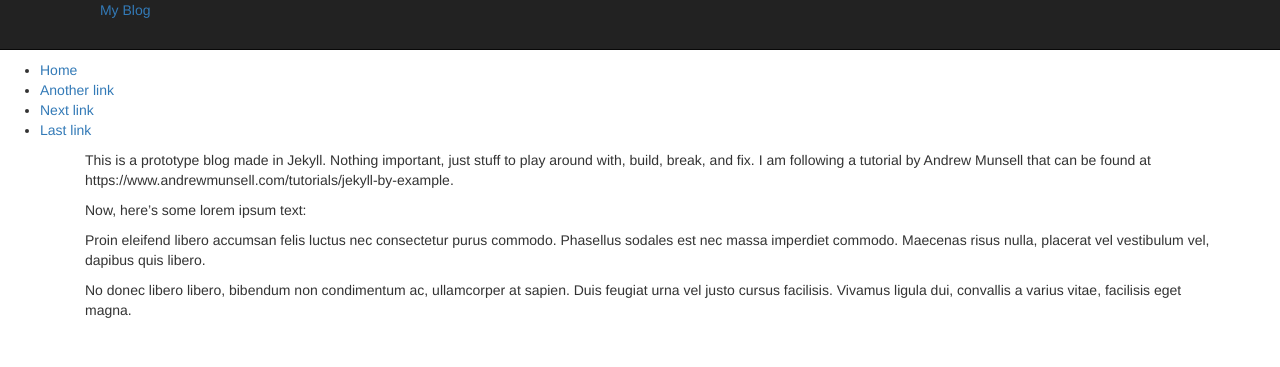
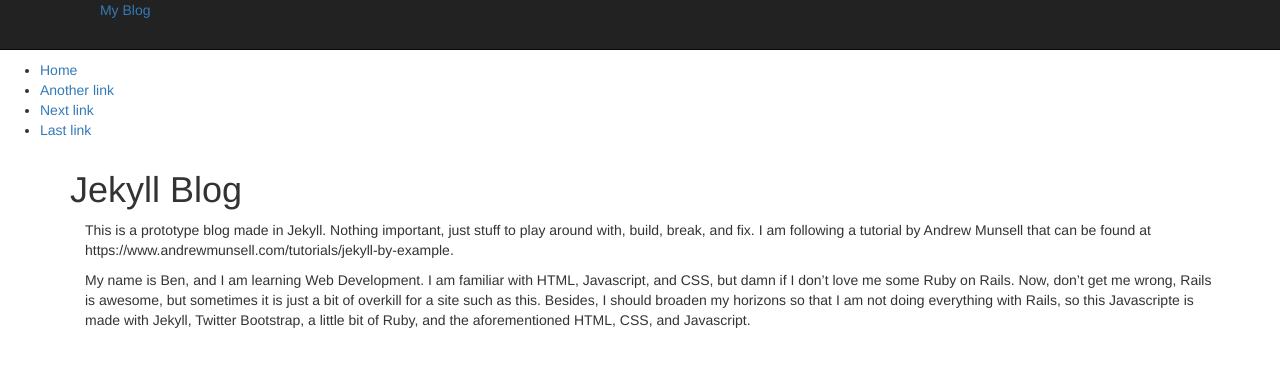
Before and after one commit to bgrove1974/myblog, a Jekyll site: the page built from index.md, in a window 1280 px wide. Shown: the top 367 px of the page. Built offline with Jekyll 4.4.1, drawn with Linux system fonts in a browser that asks for light colours; Markdown is read by kramdown in place of the engine named in the settings.

Commit message:
Change content and add headline to default.html

```diff
--- a/_layouts/default.html
+++ b/_layouts/default.html
@@ -12,6 +12,7 @@
             <div class="container">
                 <div class="row">
                     <div class="col-md-8">
+                      <h1>Jekyll Blog</h1>
                       {% include header.html %}
                         {{ content }}
                       {% include footer.html %}
--- a/index.md
+++ b/index.md
@@ -5,8 +5,4 @@
 
 This is a prototype blog made in Jekyll. Nothing important, just stuff to play around with, build, break, and fix. I am following a tutorial by Andrew Munsell that can be found at https://www.andrewmunsell.com/tutorials/jekyll-by-example.
 
-Now, here's some lorem ipsum text:
-
-Proin eleifend libero accumsan felis luctus nec consectetur purus commodo. Phasellus sodales est nec massa imperdiet commodo. Maecenas risus nulla, placerat vel vestibulum vel, dapibus quis libero.
-
-No donec libero libero, bibendum non condimentum ac, ullamcorper at sapien. Duis feugiat urna vel justo cursus facilisis. Vivamus ligula dui, convallis a varius vitae, facilisis eget magna.
+My name is Ben, and I am learning Web Development. I am familiar with HTML, Javascript, and CSS, but damn if I don't love me some Ruby on Rails. Now, don't get me wrong, Rails is awesome, but sometimes it is just a bit of overkill for a site such as this. Besides, I should broaden my horizons so that I am not doing everything with Rails, so this Javascripte is made with Jekyll, Twitter Bootstrap, a little bit of Ruby, and the aforementioned HTML, CSS, and Javascript.
```
